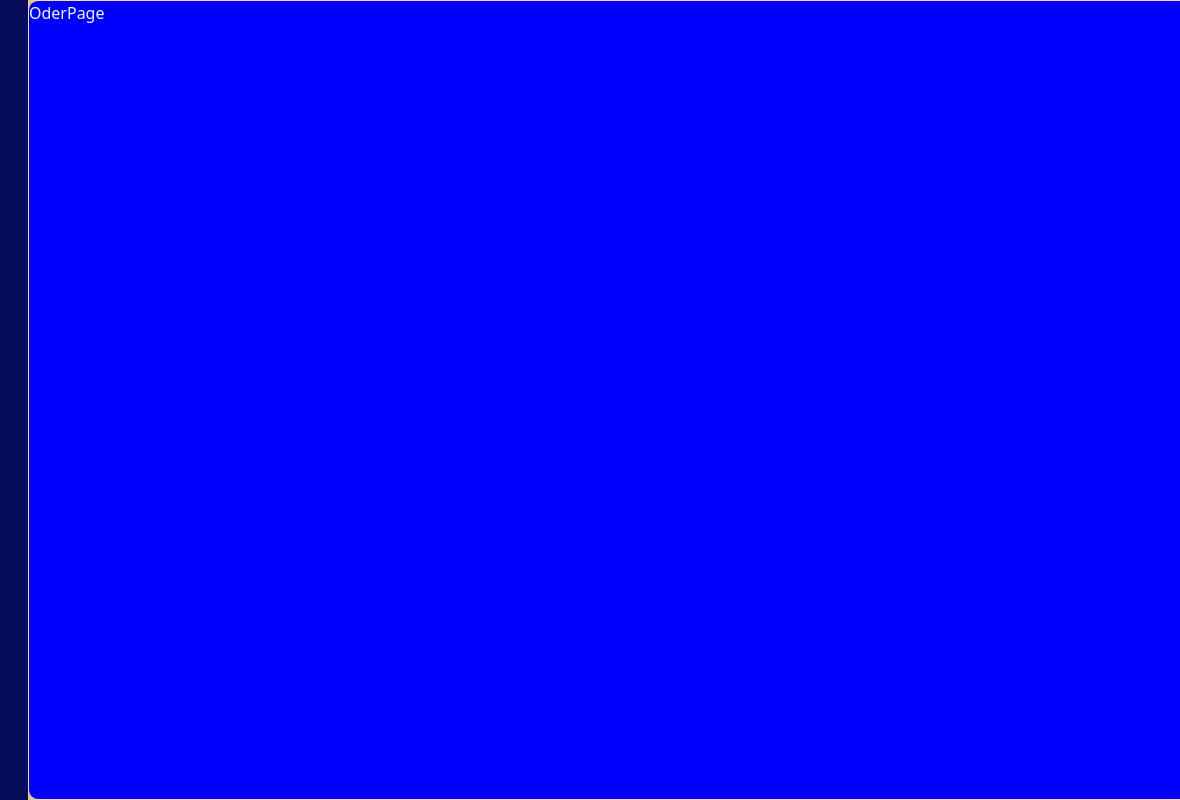
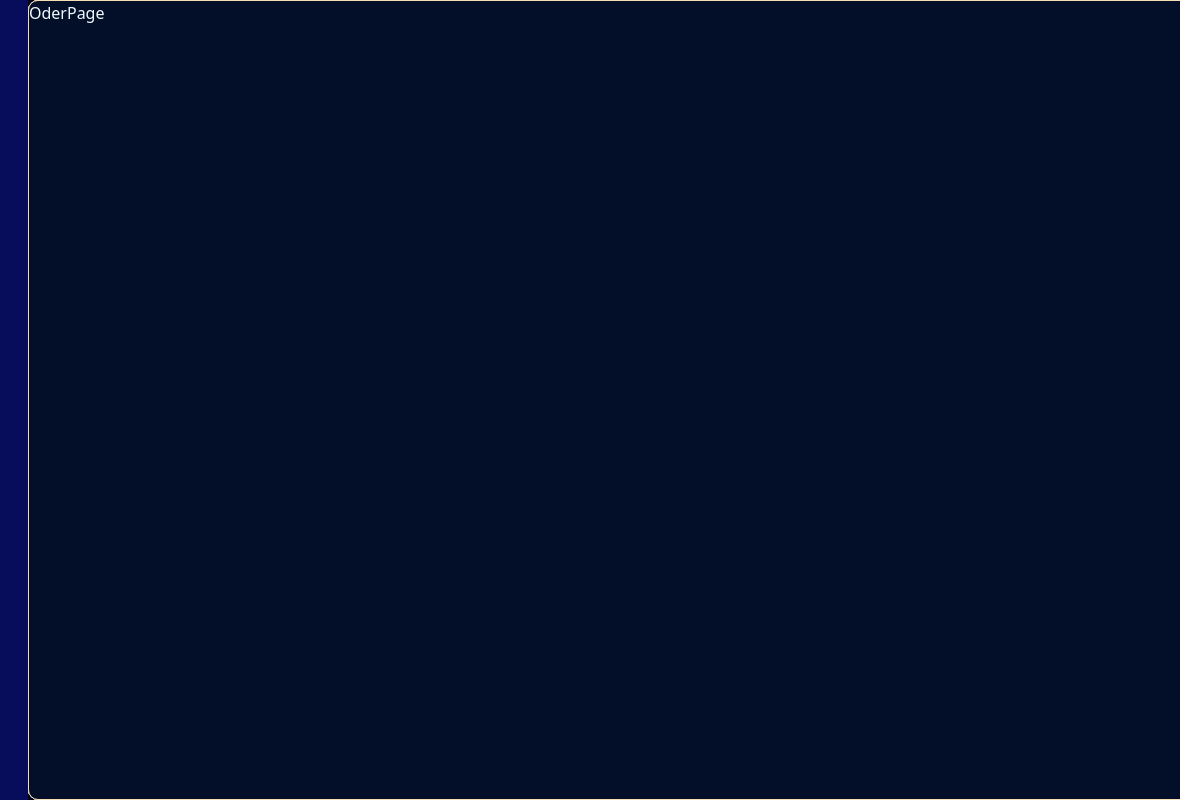
Before and after one commit to savindunawanjana/Single-PageApplication-pos-, a plain HTML site: page index.html in a window 1280 px wide. Shown: the full height of the page, 100-1280 px from the left. Drawn offline with nearby package versions, Linux system fonts and the light colour scheme.

Commit message:
add new appdate

```diff
--- a/assets/CSS/app.css
+++ b/assets/CSS/app.css
@@ -1,6 +1,6 @@
   body {
         margin: 0;
-        background-color: rgb(226, 202, 123);
+        background-color: rgb(1, 3, 31);
       }
 /* ============================================= */
 
@@ -8,7 +8,7 @@
 position: absolute;
 top: 0;
 
-background-color: rgb(2, 6, 40);
+background-color: rgb(1, 2, 14);
 width: 100vw;
 height: 100vh;
 z-index: 1;
@@ -131,7 +131,7 @@ justify-content: space-around;
 
       section {
         position: fixed;
-        background-color: rgb(0, 0, 255);
+        background-color: rgb(3, 15, 41);
         top: 0;
         left: 10vw;
         width: 100vw;
@@ -146,3 +146,37 @@ justify-content: space-around;
       }
 
           /* ==============================SectionPages-End================================ */
+
+/* ==============================CustormerPage-content-start================================ */
+
+    .mainBoxConteiner{
+width: 90vw;
+height: 99vh;
+background-color: rgb(94, 3, 18);
+border-radius: 10px;
+display: flex;
+
+
+
+    }
+
+
+    .mainBoxConteiner .inputFildsDiv{
+width: 37vw;
+height: 99vh;
+background-color: rgb(11, 148, 6);
+border-radius: 10px;
+
+
+    }
+
+      .mainBoxConteiner .tableDiv{
+width: 52.7vw;
+height: 99vh;
+background-color: rgb(132, 141, 5);
+border-radius: 10px;
+
+
+    }
+
+/* ==============================CustormerPage-content--End================================ */
--- a/assets/js/app.js
+++ b/assets/js/app.js
@@ -23,7 +23,7 @@ $(".naveLink").on("click", function (e) {
   e.preventDefault();
   $(".sectionConteiner").hide();
   const target = $(this).data("target");
-  $(`#${target}`).fadeIn(1000);
+  $(`#${target}`).fadeIn(500);
 });
 
 // ================naviget-to-section-from the - dashbord- end -task=====
--- a/index.html
+++ b/index.html
@@ -39,13 +39,19 @@
     >
       HomePage
     </section>
+    <!-- ///////////////////////////////////////////////////// -->
     <section
       id="CustormerPageId"
       class="sectionConteiner CustormerPage"
       data-target="CustormerPageId"
     >
-      CustormerPage
+      <div class="mainBoxConteiner">
+        <div class="inputFildsDiv"></div>
+        <div class="tableDiv"></div>
+      </div>
     </section>
+    <!-- ///////////////////////////////////////////////////// -->
+
     <section
       id="ItemPageId"
       class="sectionConteiner ItemPage"
```
